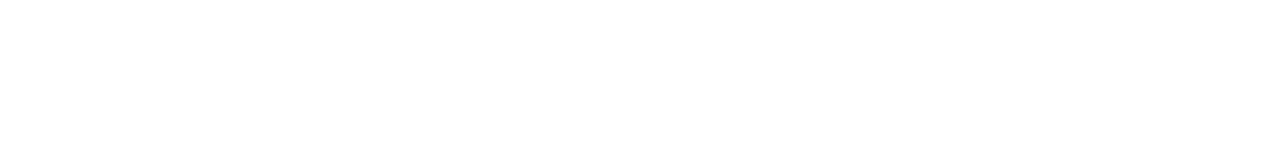
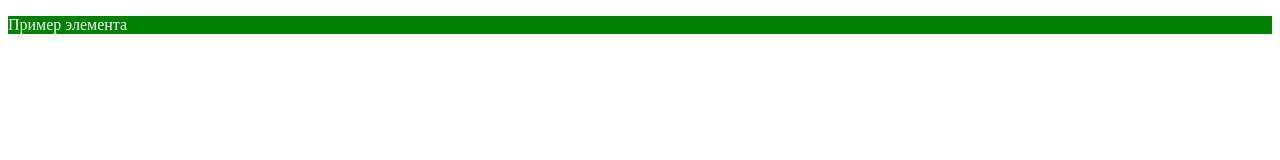
Before and after one commit to AlexSamoilov/JS, a plain HTML site: page JS 18-02/работа с DOM/index.html in a window 1280 px wide. Drawn offline with Linux system fonts and the light colour scheme.

Commit message:
work with DOM

```diff
--- a/JS 18-02/работа с DOM/index.html
+++ b/JS 18-02/работа с DOM/index.html
@@ -6,9 +6,11 @@
   <meta http-equiv="X-UA-Compatible" content="ie=edge">
   <link rel="stylesheet" href="style.css">
   <script src="script.js" defer></script>
-  <title>Работаем с DOM</title>
+  <title>Работа с DOM</title>
 </head>
 <body>
 
+	<div id="out"></div>
+
 </body>
 </html>
--- a/JS 18-02/работа с DOM/script.js
+++ b/JS 18-02/работа с DOM/script.js
@@ -0,0 +1,12 @@
+// document.querySelector('#out').innerHTML = '<p>Пример</p>';
+
+var p = document.createElement('p');
+p.innerHTML = 'Пример элемента';
+p.classList.add('main', 'green');
+
+// document.body.appendChild(p);
+
+var myDiv = document.querySelector('#out');
+document.body.insertBefore(p, myDiv);
+
+console.log(p);
--- a/JS 18-02/работа с DOM/style.css
+++ b/JS 18-02/работа с DOM/style.css
@@ -0,0 +1,4 @@
+.green {
+	background: green;
+	color: white;
+}
```
